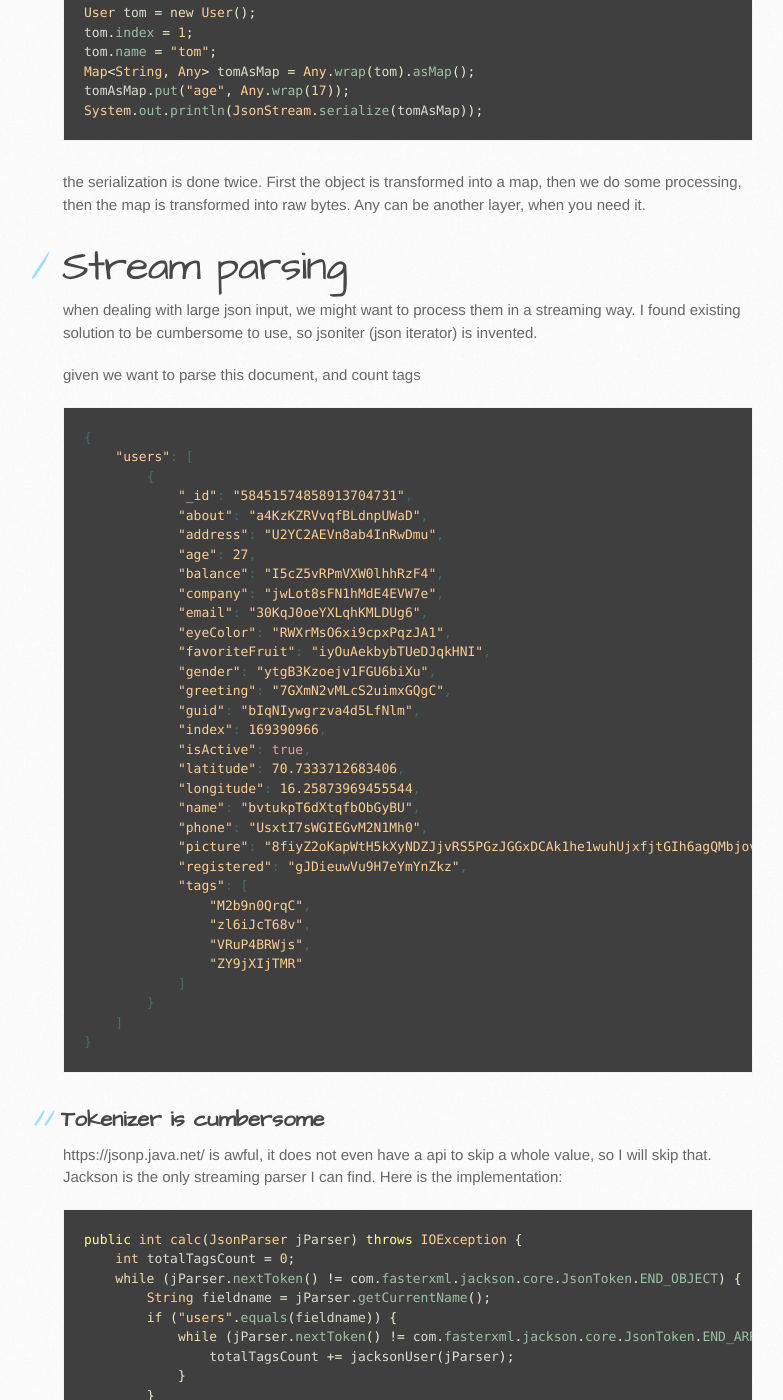
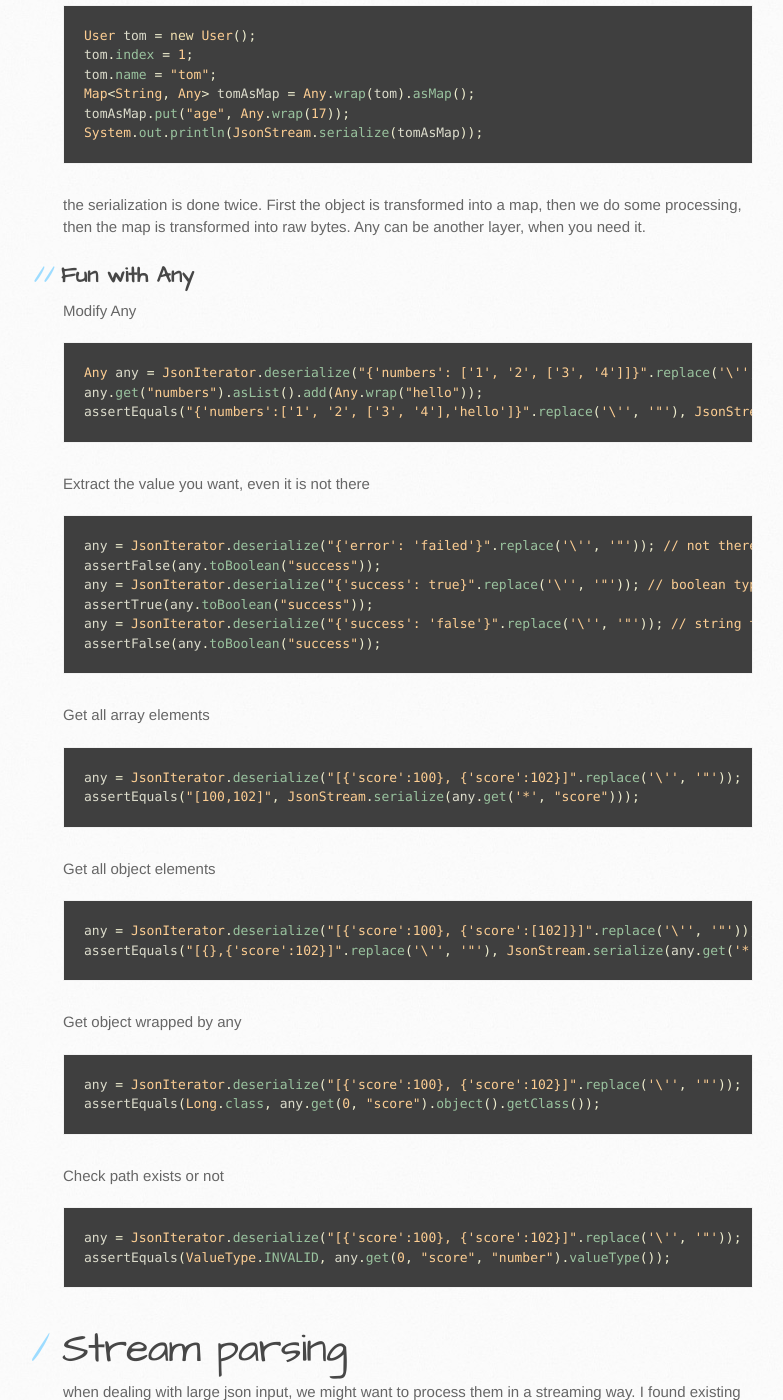
Before and after one commit to json-iterator/json-iterator.github.io, a Jekyll site: the page built from java-features.md, in a window 1280 px wide and 1400 px high, scrolled down 19924 px. Shown: the whole window, without its empty margins (107-890 px from the left). Built offline with Jekyll 4.4.1, drawn with Linux system fonts in a browser that asks for light colours; comment, search, counter and statistics services are not loaded.

Commit message:
Update java-features.md

````diff
--- a/java-features.md
+++ b/java-features.md
@@ -858,6 +858,55 @@ System.out.println(JsonStream.serialize(tomAsMap));
 
 the serialization is done twice. First the object is transformed into a map, then we do some processing, then the map is transformed into raw bytes. Any can be another layer, when you need it.
 
+## Fun with Any
+
+Modify Any
+
+```java
+Any any = JsonIterator.deserialize("{'numbers': ['1', '2', ['3', '4']]}".replace('\'', '"'));
+any.get("numbers").asList().add(Any.wrap("hello"));
+assertEquals("{'numbers':['1', '2', ['3', '4'],'hello']}".replace('\'', '"'), JsonStream.serialize(any))
+```
+
+Extract the value you want, even it is not there
+
+```java
+any = JsonIterator.deserialize("{'error': 'failed'}".replace('\'', '"')); // not there
+assertFalse(any.toBoolean("success"));
+any = JsonIterator.deserialize("{'success': true}".replace('\'', '"')); // boolean type
+assertTrue(any.toBoolean("success"));
+any = JsonIterator.deserialize("{'success': 'false'}".replace('\'', '"')); // string type
+assertFalse(any.toBoolean("success"));
+```
+
+Get all array elements
+
+```java
+any = JsonIterator.deserialize("[{'score':100}, {'score':102}]".replace('\'', '"'));
+assertEquals("[100,102]", JsonStream.serialize(any.get('*', "score")));
+```
+
+Get all object elements
+
+```java
+any = JsonIterator.deserialize("[{'score':100}, {'score':[102]}]".replace('\'', '"'));
+assertEquals("[{},{'score':102}]".replace('\'', '"'), JsonStream.serialize(any.get('*', '*', 0)));
+```
+
+Get object wrapped by any
+
+```java
+any = JsonIterator.deserialize("[{'score':100}, {'score':102}]".replace('\'', '"'));
+assertEquals(Long.class, any.get(0, "score").object().getClass());
+```
+
+Check path exists or not
+
+```java
+any = JsonIterator.deserialize("[{'score':100}, {'score':102}]".replace('\'', '"'));
+assertEquals(ValueType.INVALID, any.get(0, "score", "number").valueType());
+```
+
 # Stream parsing
 
 when dealing with large json input, we might want to process them in a streaming way. I found existing solution to be cumbersome to use, so jsoniter (json iterator) is invented.
````
